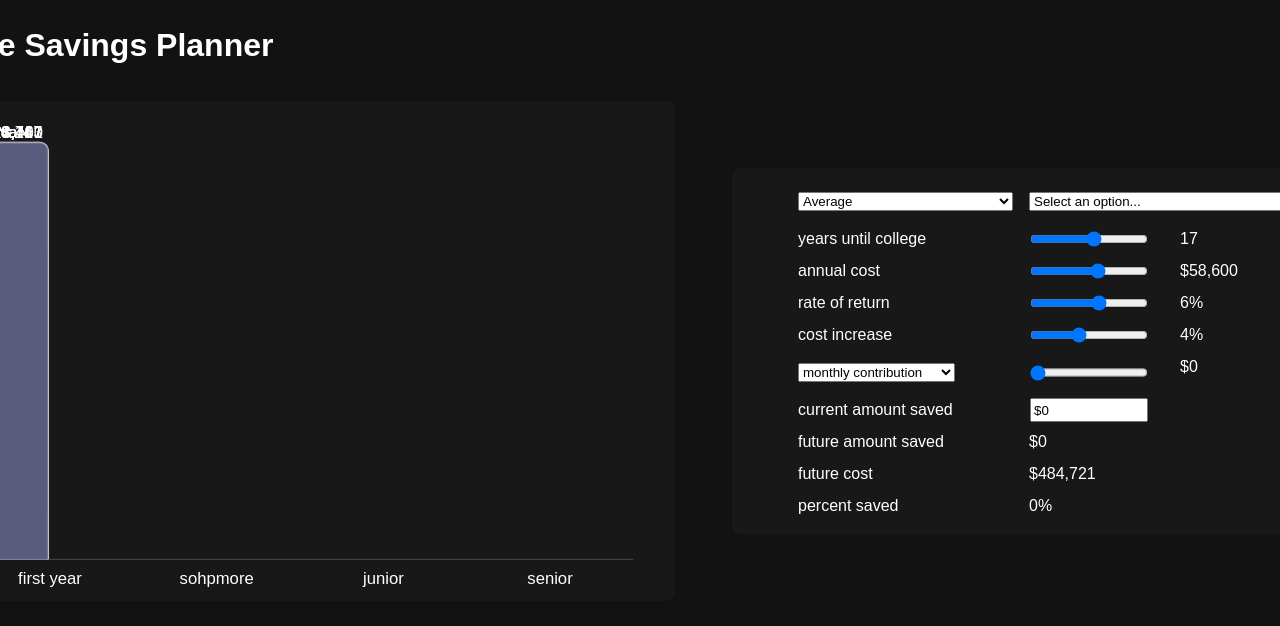
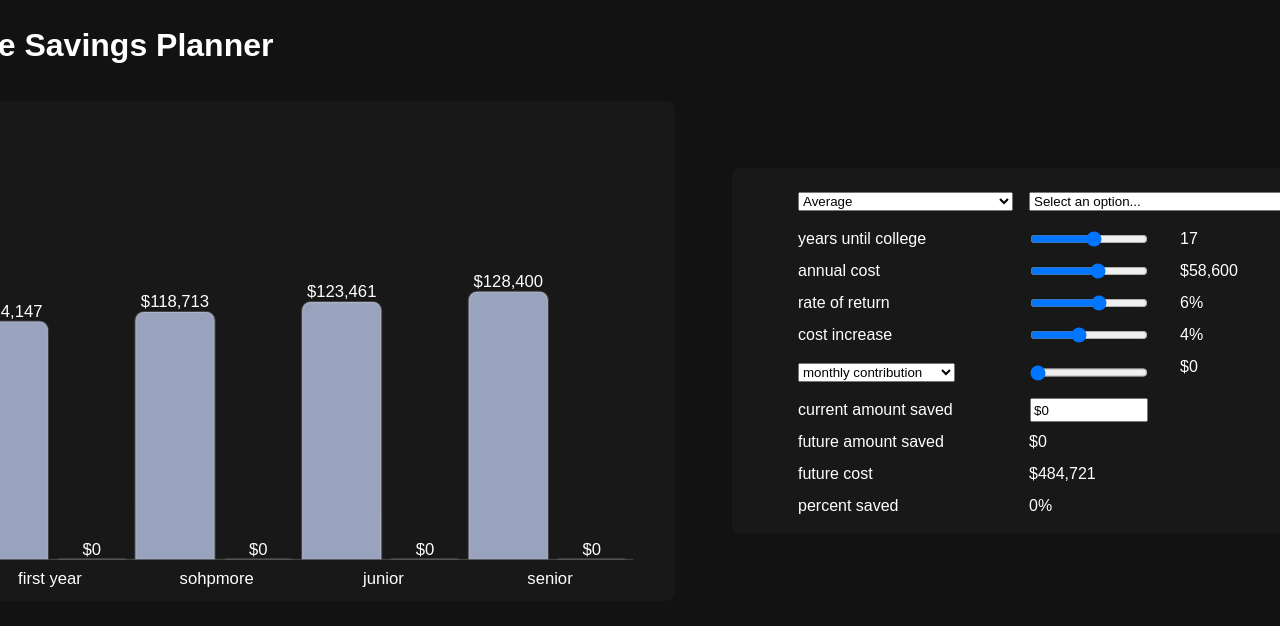
Before and after one commit to aokorodu/CollegeSavingsPlanner_React, a React (Vite) app in the folder CSP-react/: page / in a window 1280 px wide. Shown: the top 626 px of the page. Built offline with nearby package versions, Linux system fonts and the light colour scheme.

Commit message:
merge fixes

```diff
--- a/CSP-react/src/App.tsx
+++ b/CSP-react/src/App.tsx
@@ -145,7 +145,7 @@ function App() {
       <div className='contentHolder'>
         <div id="graphContainer">
           <PieChart colors={selectedCollege?.colors || defaultColors} percentage={getPercentage()} />
-          <BarGraph colors={selectedCollege?.colors || defaultColors} percentage={getPercentage()} yearlyCosts={data.futureCost.yearlyCostByYear} />
+          <BarGraph colors={selectedCollege?.colors || defaultColors} amountSaved={data.futureSaved} yearlyCosts={data.futureCost.yearlyCostByYear} />
         </div>
 
         <div className="uiHolder">
--- a/CSP-react/src/components/BarGraph/Bar.tsx
+++ b/CSP-react/src/components/BarGraph/Bar.tsx
@@ -16,6 +16,7 @@ const Bar = ({ x, width = 200, percentage, color, value, hasTransition = false }
     const barSpacing = 10;
     const barHeight = 1000;
     const barY = barHeight - (percentage * 10);
+    console.log("oo barheight: ", barHeight);
 
     return (
         <>
--- a/CSP-react/src/components/BarGraph/BarGraph.tsx
+++ b/CSP-react/src/components/BarGraph/BarGraph.tsx
@@ -23,10 +23,12 @@ const BarGraph = ({
     const maxYearlyCost = Math.max(...yearlyCosts);
     const yearlyMax = Math.max(...yearlySaved, maxYearlyCost, defaultMax);
 
-    console.log("oo yearlyCosts: ", yearlyCosts);
-    console.log("oo yearlySaved: ", totalCosts);
+    console.log("oo ------------------");
+    console.log("oo totalCosts: ", totalCosts);
+    console.log("oo amountSaved: ", amountSaved);
+    console.log("oo percentageSaved: ", percentageSaved);
+    console.log("oo yearlySaved: ", yearlySaved);
     console.log("oo maxYearlyCost: ", maxYearlyCost);
-    console.log("oo defaultMax: ", defaultMax);
 
     const vbHeight = 1000;
     const vbWidth = 1600;
@@ -34,7 +36,9 @@ const BarGraph = ({
 
     const getCostBars = () => {
         return yearlyCosts.map((cost, index) => {
-            const barHeightPercentage = yearlyCosts[index] / yearlyMax * 100;
+            console.log("oo cost: ", cost);
+            console.log("oo yearlyMax: ", yearlyMax);
+            const barHeightPercentage = cost / yearlyMax * 100;
             console.log("oo barheightpercentage: ", barHeightPercentage); {/*(cost / maxYearlyCost) * 100*/ };
             return (
                 <Bar
```
